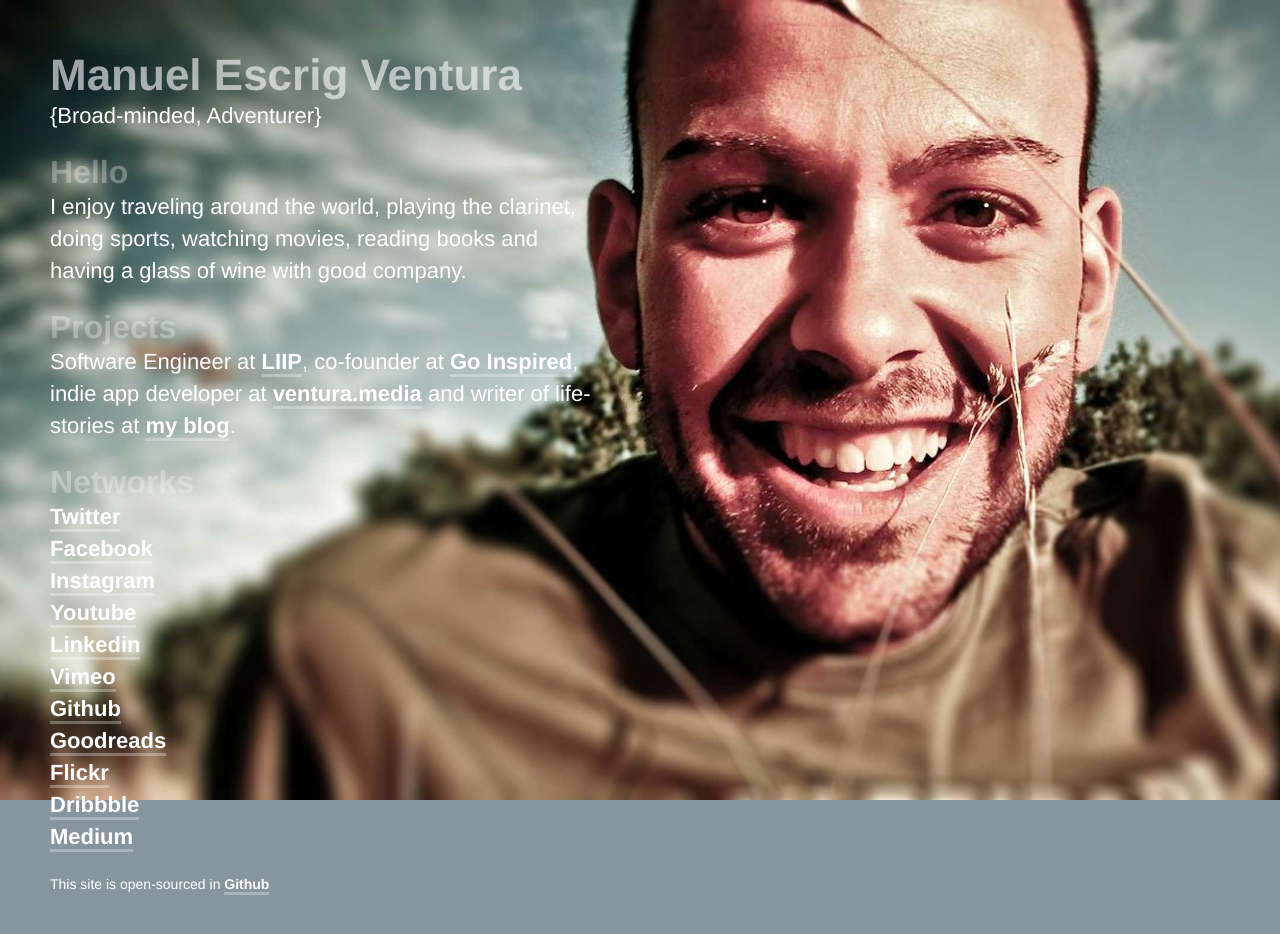
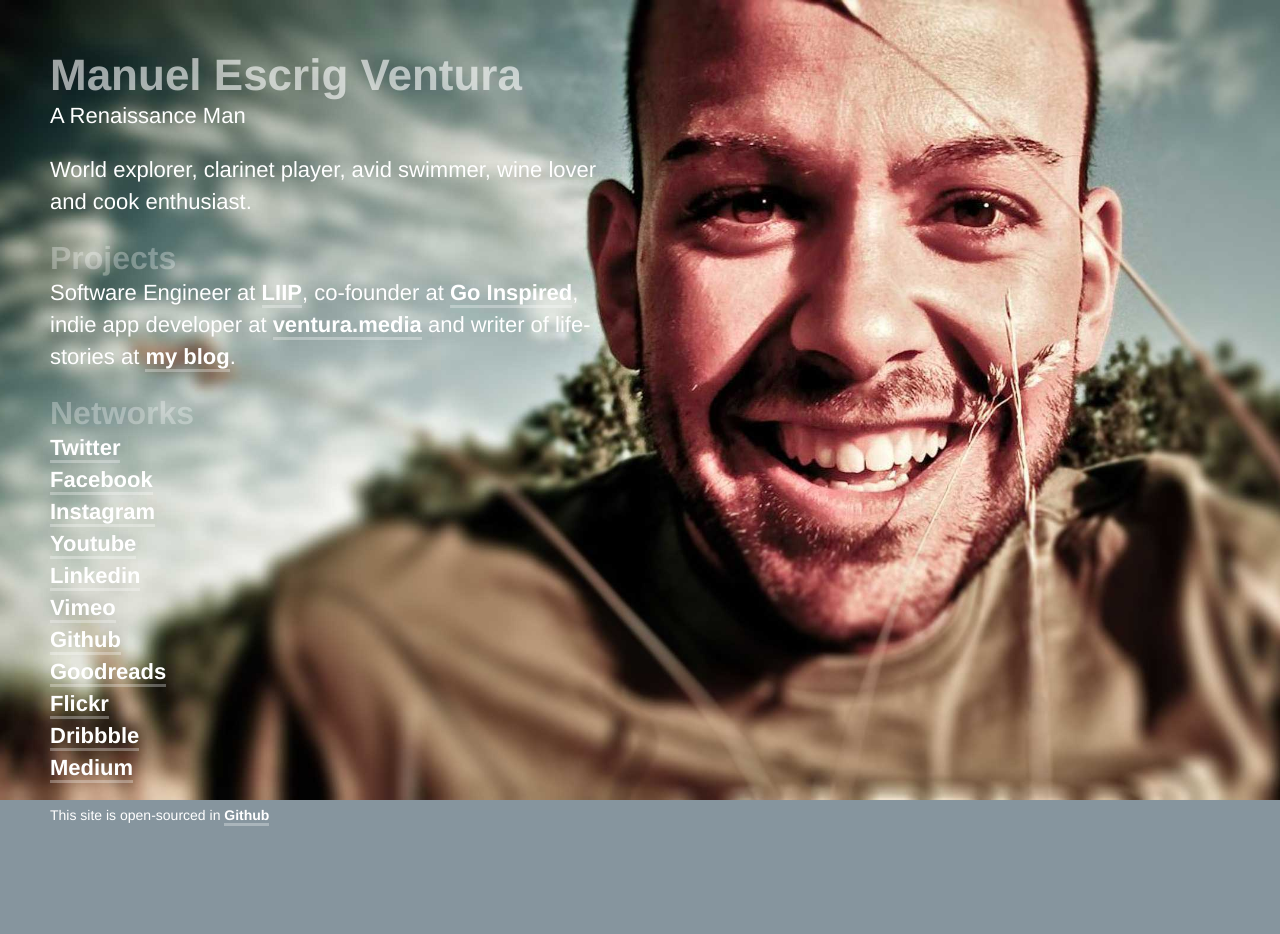
Before and after one commit to manuelescrig/about, a plain HTML site: page index.html in a window 1280 px wide. After the commit the page ends 874 px from the top, so only its background shows below. Drawn offline with Linux system fonts and the light colour scheme.

Commit message:
Update index.html

```diff
--- a/index.html
+++ b/index.html
@@ -41,11 +41,10 @@
 <div id="about">
 
 	<h1>Manuel Escrig Ventura</h1>
-	<p>{Broad-minded, Adventurer}</p>
+	<p>A Renaissance Man</p>
 
-	<h2>Hello</h2>
-	<p>I enjoy traveling around the world, playing the clarinet, doing sports, watching movies,
-		reading books and having a glass of wine with good company.</p>
+	<h2></h2>
+	<p>World explorer, clarinet player, avid swimmer, wine lover and cook enthusiast.</p>
 
 	<h2>Projects</h2>
 	<p>Software Engineer at <a href="http://www.liip.ch/" target="_blank">LIIP</a>, co-founder at <a href="http://www.goinspired.com/" target="_blank">Go Inspired</a>, indie app developer at <a href="http://ventura.media" target="_blank">ventura.media</a> and writer of life-stories at <a href="http://www.manuelescrig.com/" target="_blank">my blog</a>.
```
